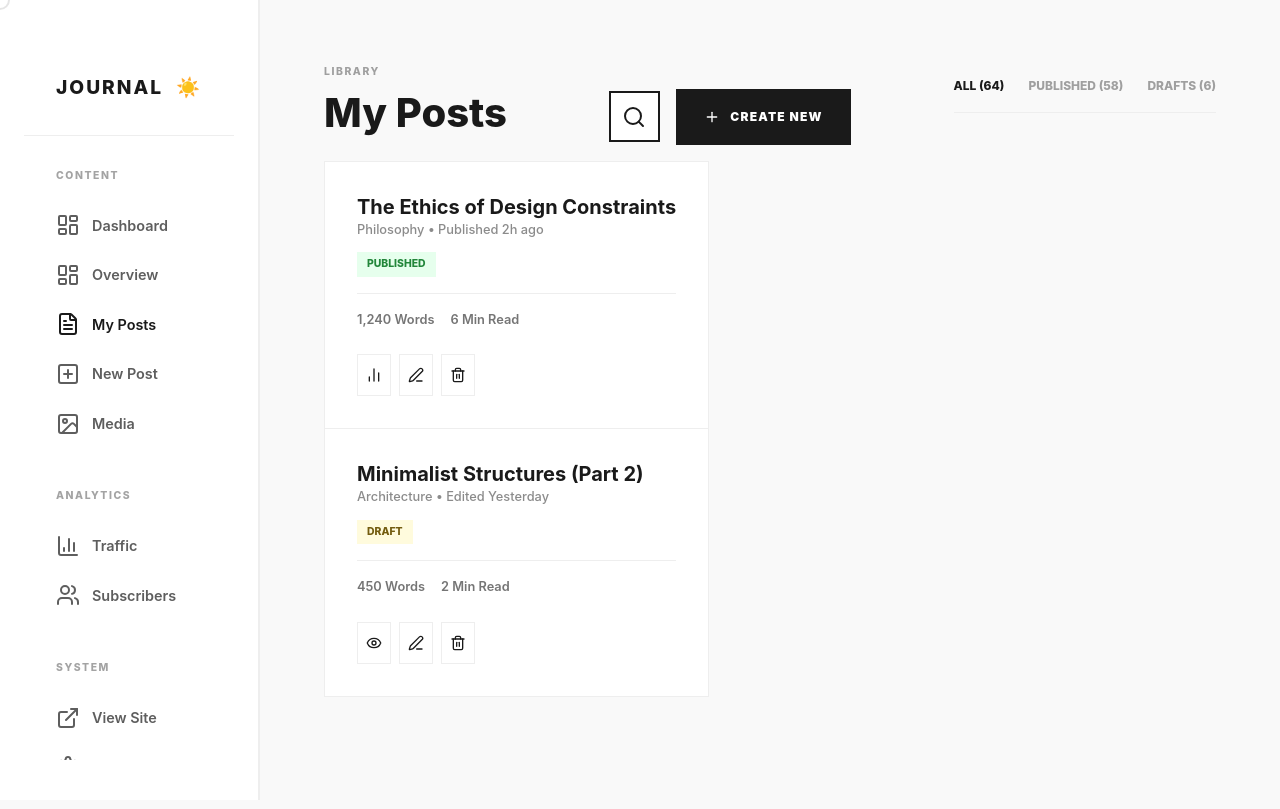
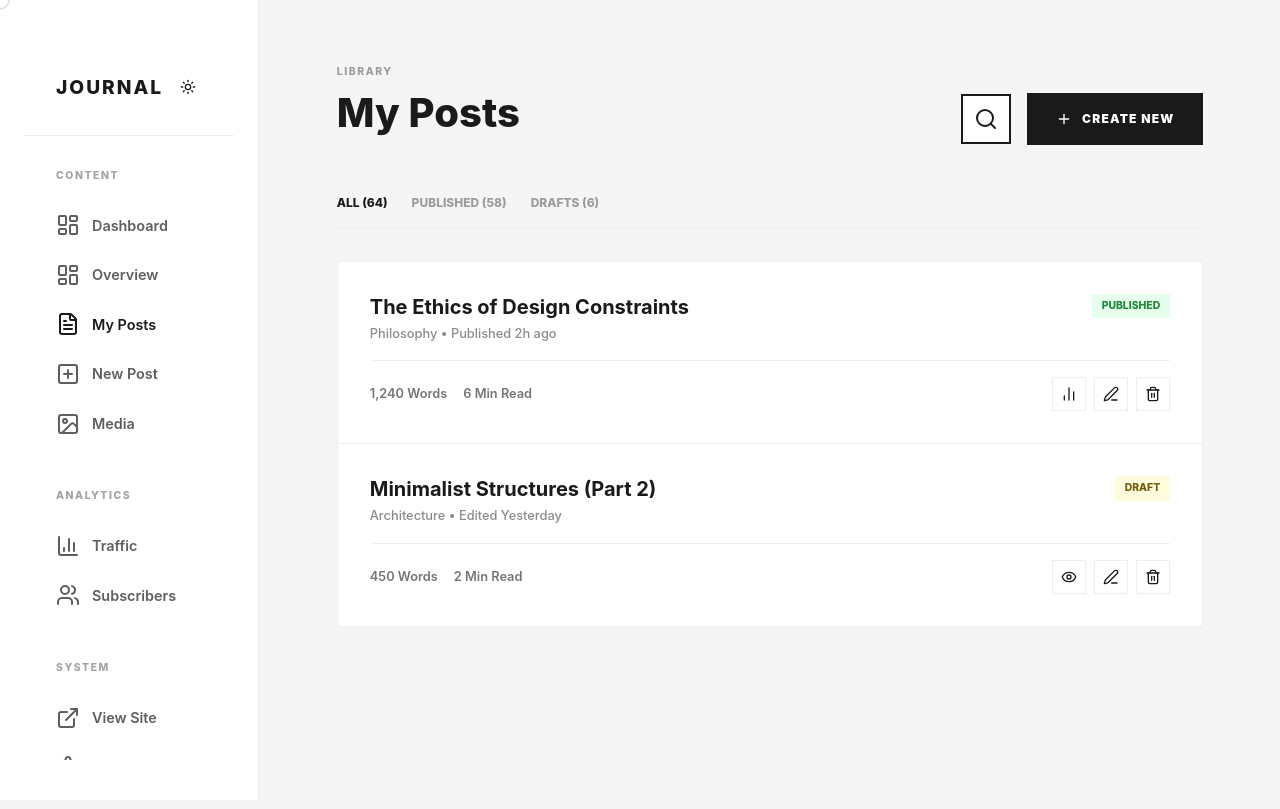
Before and after one commit to capsunlock/nxt_blog_frt, a website: page my_posts.html in a window 1280 px wide. Drawn offline with nearby package versions, Linux system fonts and the light colour scheme.

Commit message:
update the my post page... fixed the layout

```diff
--- a/css/my_post.css
+++ b/css/my_post.css
@@ -1,25 +1,4 @@
-:root {
-    --sidebar-width: 260px;
-    --admin-bg: #f9f9f9;
-}
-
-[data-theme="dark"] { --admin-bg: #0a0a0a; }
-
-body {
-    display: flex;
-    min-height: 100vh;
-    background-color: var(--admin-bg);
-    margin: 0;
-    overflow-x: hidden;
-}
-
-/* --- Main Content --- */
-.main-stage {
-    margin-left: var(--sidebar-width);
-    flex-grow: 1;
-    padding: 4rem 5%;
-}
-
+/* --- Page Header Layout --- */
 .page-header {
     display: flex;
     justify-content: space-between;
@@ -29,7 +8,11 @@ body {
     gap: 1rem;
 }
 
-.page-header h1 { font-size: 2.5rem; font-weight: 800; margin: 0; }
+.page-header h1 {
+    font-size: 2.5rem;
+    font-weight: 800;
+    margin: 0;
+}
 
 /* --- Buttons --- */
 .btn-create {
@@ -74,7 +57,9 @@ body {
     transition: opacity 0.2s;
 }
 
-.filter-item.active { opacity: 1; }
+.filter-item.active {
+    opacity: 1;
+}
 
 /* --- Posts List (Vertical Cards) --- */
 .posts-container {
@@ -92,8 +77,6 @@ body {
     padding: 2rem;
     background: var(--bg-color);
     transition: background 0.2s;
-    text-decoration: none;
-    color: inherit;
 }
 
 .my-post-card:hover {
@@ -102,7 +85,9 @@ body {
 
 .my-post-card-header {
     display: flex;
-    flex-direction: column;
+    flex-direction: row;
+    justify-content: space-between;
+    align-items: flex-start;
     gap: 0.75rem;
 }
 
@@ -113,6 +98,7 @@ body {
     text-decoration: none;
     display: block;
     line-height: 1.3;
+    transition: color 0.2s ease;
 }
 
 .post-title:hover {
@@ -123,21 +109,16 @@ body {
     font-size: 0.8rem;
     opacity: 0.5;
     font-weight: 500;
+    margin-top: 4px;
 }
 
 .my-post-card-body {
     display: flex;
-    flex-direction: column;
+    justify-content: space-between;
+    align-items: center;
     gap: 1rem;
     padding-top: 1rem;
     border-top: 1px solid var(--border-color);
-}
-
-.my-post-card-meta-row {
-    display: flex;
-    flex-wrap: wrap;
-    gap: 1.5rem;
-    align-items: center;
 }
 
 .post-status {
@@ -145,12 +126,28 @@ body {
     text-transform: uppercase;
     font-weight: 800;
     padding: 4px 10px;
-    background: #eee;
     align-self: flex-start;
 }
 
-.status-published { background: #e6ffed; color: #22863a; }
-.status-draft { background: #fffbdd; color: #735c0f; }
+.status-published {
+    background: #e6ffed;
+    color: #22863a;
+}
+
+.status-draft {
+    background: #fffbdd;
+    color: #735c0f;
+}
+
+[data-theme="dark"] .status-published {
+    background: rgba(34, 134, 58, 0.2);
+    color: #85e89d;
+}
+
+[data-theme="dark"] .status-draft {
+    background: rgba(115, 92, 15, 0.2);
+    color: #ffea7f;
+}
 
 .post-stats {
     display: flex;
@@ -168,8 +165,7 @@ body {
 .my-post-card-actions {
     display: flex;
     gap: 0.5rem;
-    justify-content: flex-start;
-    padding-top: 0.5rem;
+    align-items: center;
 }
 
 .action-btn {
@@ -194,12 +190,15 @@ body {
 .btn-delete:hover {
     background: #d73a49;
     border-color: #d73a49;
-    color: white;
+    color: #ffffff;
 }
 
 @media (max-width: 768px) {
     .hide-mobile { display: none; }
     .post-title { font-size: 1rem; }
     .my-post-card { padding: 1.5rem; }
-    .my-post-card-actions { justify-content: flex-start; }
+    .my-post-card-body {
+        flex-direction: column;
+        align-items: flex-start;
+    }
 }
--- a/my_posts.html
+++ b/my_posts.html
@@ -4,19 +4,22 @@
     <meta charset="UTF-8">
     <meta name="viewport" content="width=device-width, initial-scale=1.0">
     <title>My Posts — Journal</title>
+    <!-- CSS Load Order: Global -> Layout -> Page Specific -->
     <link rel="stylesheet" href="css/style.css">
     <link rel="stylesheet" href="css/admin.css">
     <link rel="stylesheet" href="css/my_post.css">
+    <!-- Lucide Icons -->
     <script src="https://unpkg.com/lucide@latest"></script>
 </head>
-    <body class="admin-dashboard">
+<body class="admin-dashboard">
 
+    <!-- Sidebar Navigation -->
     <aside class="sidebar">
         <div class="sidebar-header">
             <a href="post_list.html" class="logo">JOURNAL</a>
             <button class="theme-toggle-btn" id="theme-toggle" aria-label="Toggle theme">
-                <span class="sun-icon">☀️</span>
-                <span class="moon-icon">🌙</span>
+                <i data-lucide="sun" class="sun-icon"></i>
+                <i data-lucide="moon" class="moon-icon"></i>
             </button>
         </div>
         <nav class="sidebar-nav">
@@ -44,6 +47,7 @@
 
     <div class="sidebar-overlay" id="sidebar-overlay"></div>
 
+    <!-- Main Content Area -->
     <main class="main-stage">
         <button class="mobile-nav-toggle" id="menu-toggle" aria-label="Menu">
             <span class="hamburger-line"></span>
@@ -59,9 +63,10 @@
             <div style="display: flex; gap: 1rem; align-items: center;">
                 <button id="search-btn" class="btn btn-icon" aria-label="Search"><i data-lucide="search"></i></button>
                 <a href="create_post.html" class="btn-create">
-                <i data-lucide="plus" style="width:16px"></i> Create New
-            </a>
-        </div>
+                    <i data-lucide="plus" style="width:16px; height:16px;"></i> Create New
+                </a>
+            </div>
+        </div> <!-- Fixed missing closing div -->
 
         <div class="filter-bar">
             <span class="filter-item active">All (64)</span>
@@ -70,10 +75,11 @@
         </div>
 
         <div class="posts-container">
-            <a href="#" class="my-post-card">
+            <!-- Card 1 (Div wrapper fixes unclickable buttons) -->
+            <div class="my-post-card">
                 <div class="my-post-card-header">
                     <div>
-                        <span class="post-title">The Ethics of Design Constraints</span>
+                        <a href="edit_post.html?id=1" class="post-title">The Ethics of Design Constraints</a>
                         <div class="post-meta">Philosophy • Published 2h ago</div>
                     </div>
                     <span class="post-status status-published">Published</span>
@@ -84,17 +90,18 @@
                         <span class="stat-item">6 Min Read</span>
                     </div>
                     <div class="my-post-card-actions">
-                        <button class="action-btn" title="Analytics"><i data-lucide="bar-chart-2" style="width:16px"></i></button>
-                        <button class="action-btn" title="Edit"><i data-lucide="edit-3" style="width:16px"></i></button>
-                        <button class="action-btn btn-delete" title="Delete"><i data-lucide="trash-2" style="width:16px"></i></button>
+                        <a href="analytics.html?id=1" class="action-btn" title="Analytics"><i data-lucide="bar-chart-2" style="width:16px; height:16px;"></i></a>
+                        <a href="edit_post.html?id=1" class="action-btn" title="Edit"><i data-lucide="edit-3" style="width:16px; height:16px;"></i></a>
+                        <button type="button" class="action-btn btn-delete" title="Delete"><i data-lucide="trash-2" style="width:16px; height:16px;"></i></button>
                     </div>
                 </div>
-            </a>
+            </div>
 
-            <a href="#" class="my-post-card">
+            <!-- Card 2 -->
+            <div class="my-post-card">
                 <div class="my-post-card-header">
                     <div>
-                        <span class="post-title">Minimalist Structures (Part 2)</span>
+                        <a href="edit_post.html?id=2" class="post-title">Minimalist Structures (Part 2)</a>
                         <div class="post-meta">Architecture • Edited Yesterday</div>
                     </div>
                     <span class="post-status status-draft">Draft</span>
@@ -105,15 +112,16 @@
                         <span class="stat-item">2 Min Read</span>
                     </div>
                     <div class="my-post-card-actions">
-                        <button class="action-btn" title="Preview"><i data-lucide="eye" style="width:16px"></i></button>
-                        <button class="action-btn" title="Edit"><i data-lucide="edit-3" style="width:16px"></i></button>
-                        <button class="action-btn btn-delete" title="Delete"><i data-lucide="trash-2" style="width:16px"></i></button>
+                        <a href="preview.html?id=2" class="action-btn" title="Preview"><i data-lucide="eye" style="width:16px; height:16px;"></i></a>
+                        <a href="edit_post.html?id=2" class="action-btn" title="Edit"><i data-lucide="edit-3" style="width:16px; height:16px;"></i></a>
+                        <button type="button" class="action-btn btn-delete" title="Delete"><i data-lucide="trash-2" style="width:16px; height:16px;"></i></button>
                     </div>
                 </div>
-            </a>
+            </div>
         </div>
     </main>
 
+    <!-- Search Overlay -->
     <div id="search-overlay" class="search-overlay">
         <button id="close-search" class="close-search">&times;</button>
         <div class="search-content">
@@ -122,7 +130,12 @@
         </div>
     </div>
 
+    <!-- Scripts -->
     <script src="js/script.js"></script>
     <script src="js/my_post.js"></script>
+    <script>
+        // Render Lucide icons on page load
+        lucide.createIcons();
+    </script>
 </body>
 </html>
```
